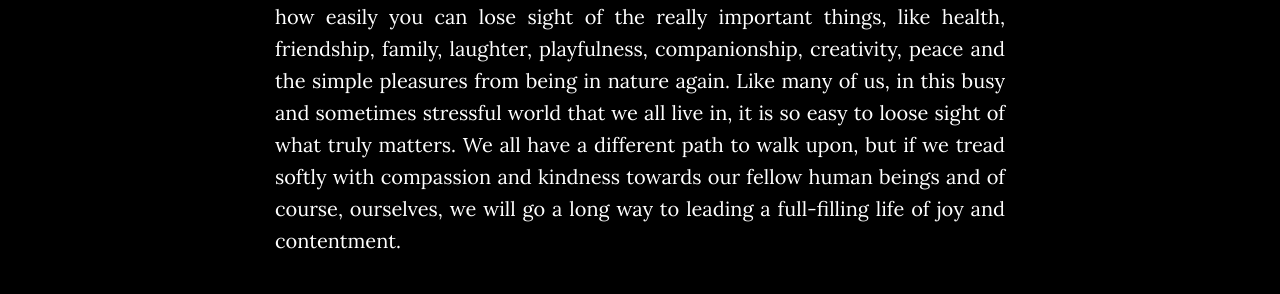
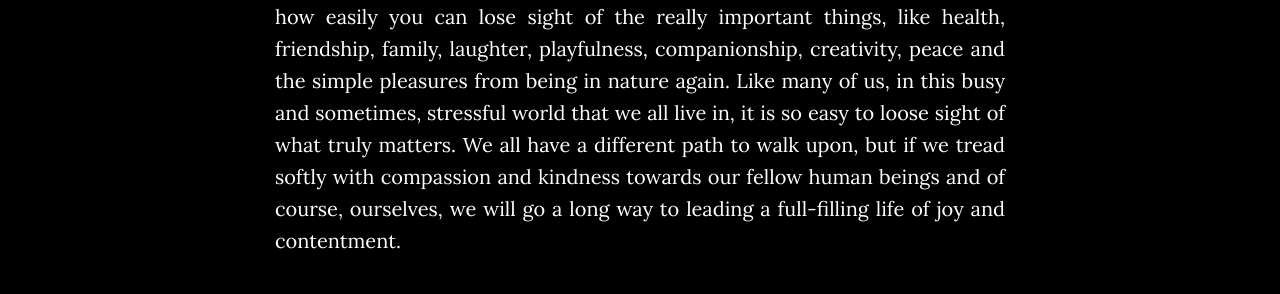
Before and after one commit to cardsfromtheedge/cardsfromtheedge.github.io, a Jekyll site: the page built from _posts/2017-08-12-Away-from-The-Edge.md, in a window 1280 px wide and 900 px high, scrolled down 1294 px. Shown: the part 288-582 px from the top of the window. Built offline with Jekyll 4.4.1, drawn with Linux system fonts in a browser that asks for light colours; some of the changed text lies outside the part shown.

```diff
--- a/_posts/2017-08-12-Away-from-The-Edge.md
+++ b/_posts/2017-08-12-Away-from-The-Edge.md
@@ -8,7 +8,7 @@ header-img: "img/Kindnessrun2.jpg"
 ---
 Following my previous post, there have been some wonderful moments recently out in nature to cherish and inspire. I’ve been posting on social media again, and allowing my creativity to slowly surface with the odd helpful nudge from the Universe! One such nudge, while I was out walking a few weeks ago, was coming across the Kindness Run. (I have a feeling it’s to do with a string of fishing pools on one of the local rivers). However, it really spoke to me, and I was immediately inspired to capture it in a photo (see above). It was too good not to share, with a red roofed byre (wee barn) nearby and a beautiful backdrop of mountains. Although the day was overcast, there was a magical quality to the whole moment, as I was reminded once again, that kindness makes your heart sing in so many ways. To get this very clear message at that moment felt truly heaven sent, because in all things that are important in life, kindness is one of the simplest things to live by and one of the most important.☺
 
-It got me thinking about all the things in the world that can bog you down, and how easily you can lose sight of the really important things, like health, friendship, family, laughter, playfulness, companionship, creativity, peace and the simple pleasures from being in nature again. Like many of us, in this busy and sometimes stressful world that we all live in, it is so easy to loose sight of what truly matters.  We all have a different path to walk upon, but if we tread softly with compassion and kindness towards our fellow human beings and of course, ourselves, we will go a long way to leading a full-filling life of joy and contentment.
+It got me thinking about all the things in the world that can bog you down, and how easily you can lose sight of the really important things, like health, friendship, family, laughter, playfulness, companionship, creativity, peace and the simple pleasures from being in nature again. Like many of us, in this busy and sometimes, stressful world that we all live in, it is so easy to loose sight of what truly matters.  We all have a different path to walk upon, but if we tread softly with compassion and kindness towards our fellow human beings and of course, ourselves, we will go a long way to leading a full-filling life of joy and contentment.
 
 The Kindness Run was also very timely, as a day or two later I headed over to the East Coast to spend a day, on what turned out to be a mind blowing workshop called ‘You are The Universe’ listening to one of my greatest inspirations in recent years, David R.Hamilton PhD - having completed David’s Intergrating Science Seminar a few years ago, I have continued to follow his work as he keeps up to date with groundbreaking research and the audience was not disappointed.  This workshop is ahead of his next book and as always, David explains quite complex subjects in a way that we can all understand and hopefully grasp. There was a real buzz in the room afterwards, and several people had light bulb moments during the day. If you are interested, keep an eye out for his next book due out early in 2018. Again, with so much ground covered during the day, it was a delight to remember that at the end of the day, if we all practice kindness, and we understand that we are indeed, all connected, the world will become a better place.
 
```
